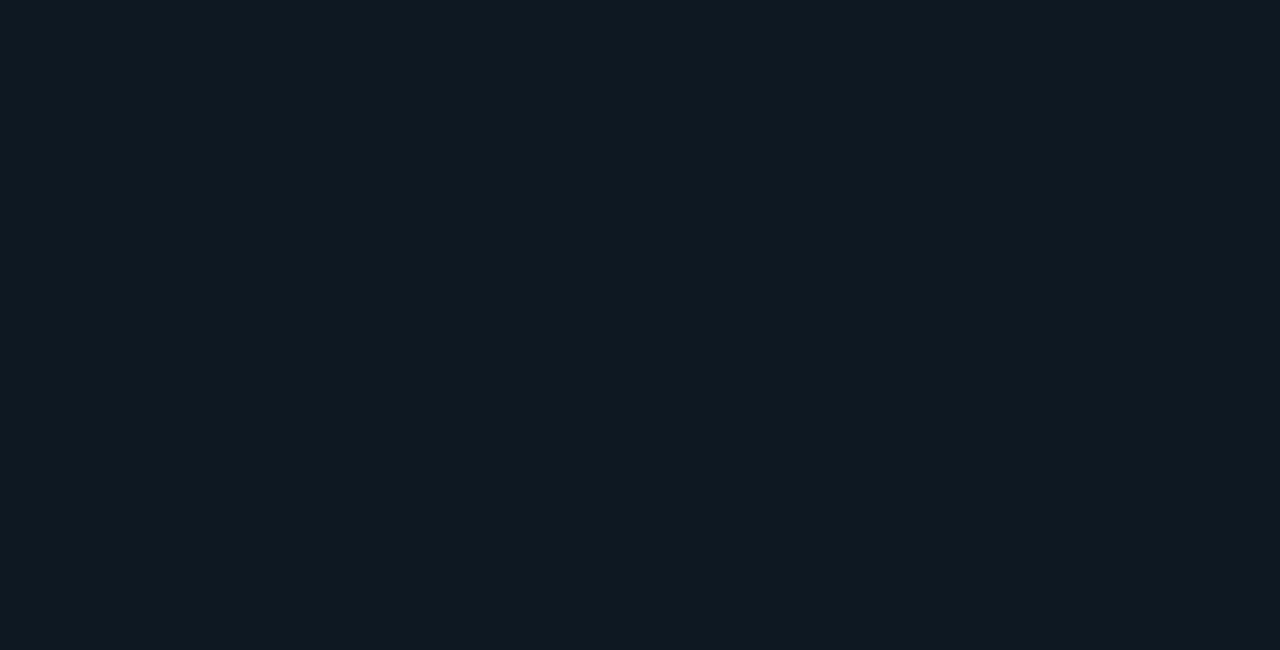
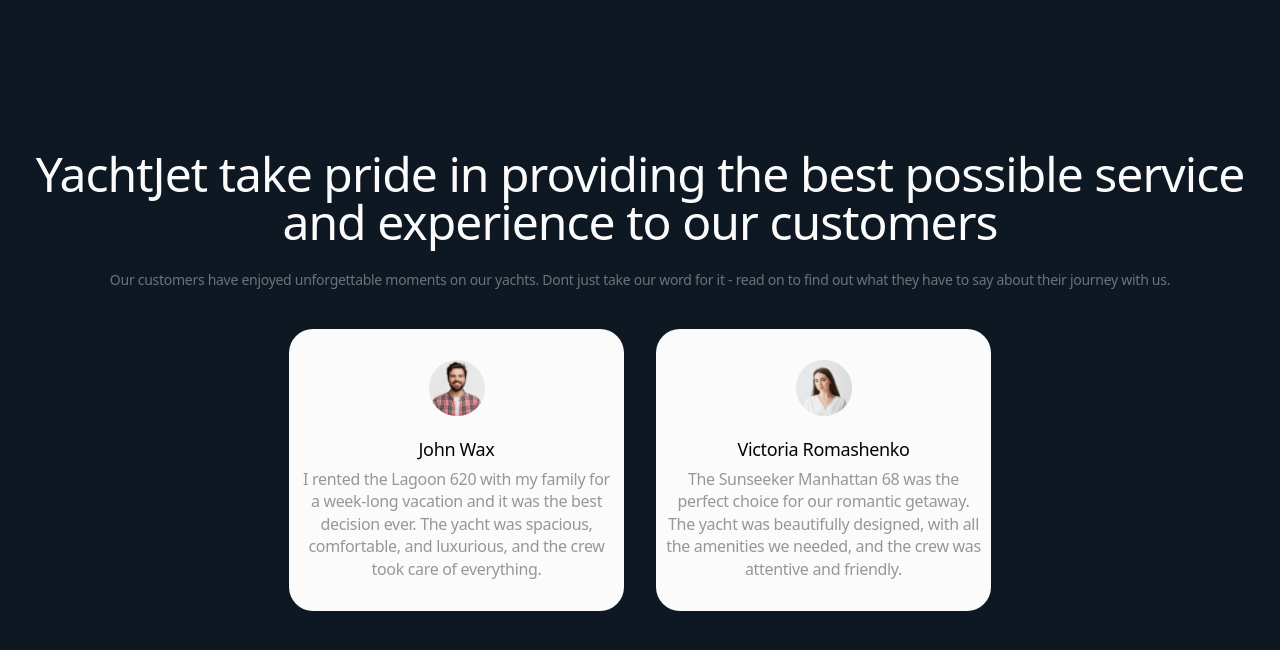
Before and after one commit to MoiseFlori/YachtJet, a website built with Parcel: page src/index.html in a window 1280 px wide. Built offline with nearby package versions, Linux system fonts and the light colour scheme.

Commit message:
Reviews section done

```diff
--- /dev/null
+++ b/src/carousel.js
@@ -0,0 +1,39 @@
+
+export function rotateReviewsListSection() {
+    function rotateReviews() {
+        const reviewsList = document.querySelector('.reviews-list');
+        const firstItem = reviewsList.firstElementChild;
+        reviewsList.appendChild(firstItem);
+    }
+
+    function shouldRotateReviews() {
+        return window.innerWidth <= 1279;
+    }
+
+    // Store initial order of reviews
+    const initialReviewsOrder = Array.from(
+        document.querySelectorAll('.reviews-list li')
+    );
+
+    // Initial rotation
+    rotateReviews();
+
+    window.addEventListener('resize', function () {
+        const reviewsList = document.querySelector('.reviews-list');
+
+        if (shouldRotateReviews()) {
+            rotateReviews();
+        } else {
+            reviewsList.innerHTML = '';
+            initialReviewsOrder.forEach(function (item) {
+                reviewsList.appendChild(item);
+            });
+        }
+    });
+
+    setInterval(function () {
+        if (shouldRotateReviews()) {
+            rotateReviews();
+        }
+    }, 5000);
+}
--- a/src/index.html
+++ b/src/index.html
@@ -22,6 +22,7 @@
 
     <link rel="stylesheet" href="./sass/index.scss" />
     <script type="module" src="./index.js"></script>
+    <script type="module" src="carousel.js" ></script>
   </head>
 
   <body>
--- a/src/partials/reviews.html
+++ b/src/partials/reviews.html
@@ -0,0 +1,73 @@
+<section class="reviews-section">
+  <h2 class="reviews-title">
+    YachtJet take pride in providing the best possible service and experience to
+    our customers
+  </h2>
+  <p class="reviews-paragraph">
+    Our customers have enjoyed unforgettable moments on our yachts. Dont just
+    take our word for it - read on to find out what they have to say about their
+    journey with us.
+  </p>
+  <div class="carousel-container">
+    <ul class="reviews-list carousel">
+      <li>
+        <img
+          src="/src/image/review/john.png"
+          srcset="
+            /src/image/review/john.png    1x,
+            /src/image/review/john@2x.png 2x
+          "
+          alt="Client 1"
+          width="56"
+          height="56"
+        />
+        <h3 class="client-name">John Wax</h3>
+        <p class="client-review">
+          I rented the Lagoon 620 with my family for a week-long vacation and
+          it was the best decision ever. The yacht was spacious, comfortable,
+          and luxurious, and the crew took care of everything.
+        </p>
+      </li>
+      <li>
+        <img
+          src="/src/image/review/victoria.png"
+          srcset="
+            /src/image/review/victoria.png    1x,
+            /src/image/review/victoria@2x.png 2x
+          "
+          alt="Client 2"
+           width="56"
+          height="56"
+        />
+        <h3 class="client-name">Victoria Romashenko</h3>
+        <p class="client-review">
+          The Sunseeker Manhattan 68 was the perfect choice for our romantic
+          getaway. The yacht was beautifully designed, with all the amenities we
+          needed, and the crew was attentive and friendly.
+        </p>
+      </li>
+      <li>
+        <img
+          src="/src/image/review/ihor.png"
+          srcset="
+            /src/image/review/ihor.png    1x,
+            /src/image/review/ihor@2x.png 2x
+          "
+          alt="Client 3"
+           width="56"
+          height="56"
+        />
+        <h3 class="client-name">Ihor Trachuk</h3>
+        <p class="client-review">
+          The Azimut 80 was the most luxurious yacht Ive ever been on. The
+          cabins were spacious and elegant, and the outdoor areas were perfect
+          for relaxing and entertaining. Worth every penny!
+        </p>
+      </li>
+    </ul>
+  </div>
+</section>
+<script type="module">
+    import { rotateReviewsListSection } from './carousel.js';
+    rotateReviewsListSection();
+  </script>
--- a/src/sass/_reviews.scss
+++ b/src/sass/_reviews.scss
@@ -0,0 +1,109 @@
+.reviews-section {
+    margin-top: 150px;
+    margin-bottom: 150px;
+    padding-left: 20px;
+    padding-right: 20px;
+
+    .reviews-title {
+        font-size: 28px;
+        font-weight: 500;
+        line-height: 28px;
+        letter-spacing: -0.02em;
+        text-align: center;
+        min-width: 335px;
+        margin-bottom: 25px;
+    }
+
+    .reviews-paragraph {
+        font-size: 12px;
+        line-height: 14px;
+        letter-spacing: -0.02em;
+        text-align: center;
+        min-width: 335px;
+        color: rgba(251, 251, 251, 0.4);
+        margin-bottom: 40px;
+    }
+
+    .reviews-list {
+        display: flex;
+        justify-content: center;
+        align-items: center;
+    }
+
+    .reviews-list li {
+        display: flex;
+        justify-content: center;
+        align-items: center;
+        flex-direction: column;
+        text-align: center;
+        list-style: none;
+        width: 335px;
+        height: 282px;
+        padding: 32px 8px 32px 8px;
+        border-radius: 24px;
+        background-color: rgba(251, 251, 251, 1);
+
+        .client-name {
+            color: var(--darkblue);
+            font-size: 18px;
+            font-weight: 500;
+            line-height: 19.8px;
+            letter-spacing: -0.02em;
+            text-align: center;
+            margin-top: 24px;
+            margin-bottom: 8px;
+
+        }
+
+        .client-review {
+            font-size: 16px;
+            line-height: 22.4px;
+            letter-spacing: -0.02em;
+            text-align: center;
+            color: #04030666;
+        }
+    }
+}
+
+@media only screen and (max-width: 767px) {
+    .reviews-list li:nth-last-child(-n + 2) {
+        display: none;
+    }
+}
+
+@media only screen and (min-width: 768px) and (max-width: 1280px) {
+    .reviews-list li:last-child {
+        display: none;
+    }
+}
+
+@media only screen and (min-width: 768px) {
+    .reviews-section {
+
+        .reviews-title {
+            font-size: 48px;
+            min-width: 704px;
+            line-height: 48px;
+        }
+
+        .reviews-paragraph {
+            font-size: 14px;
+            line-height: 18px;
+            min-width: 571px;
+        }
+    }
+
+    .reviews-list {
+        gap: 32px;
+    }
+
+}
+
+@media only screen and (min-width: 1280px) {
+    .reviews-section {
+        .reviews-title {
+            min-width: 854px;
+        }
+
+    }
+}
```
